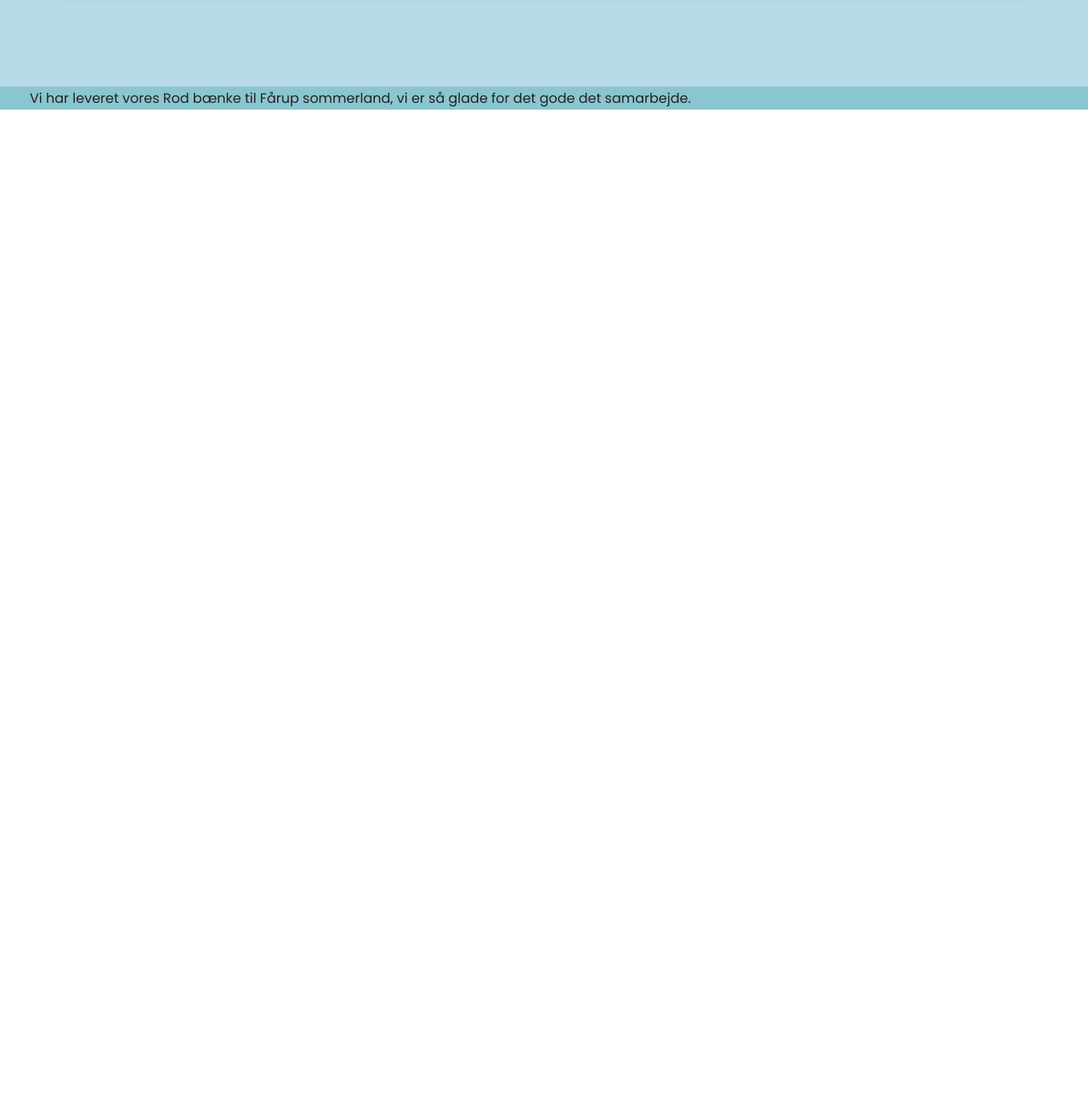
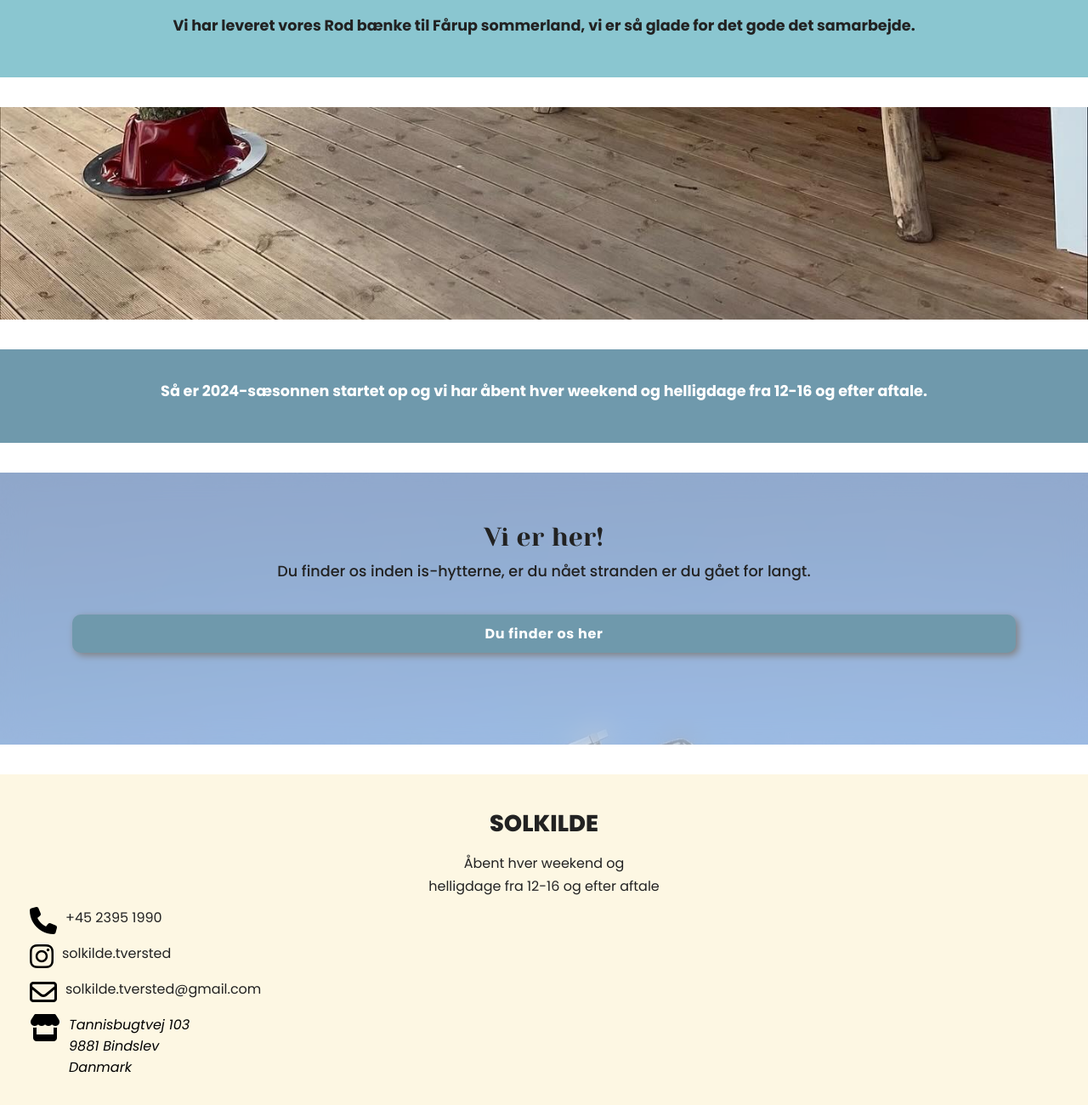
Before and after one commit to Veksoe/solkilde-mmd2, a plain HTML site: page index.html in a window 1280 px wide. Shown: the part 1498-2798 px from the top of the page at 85% size. Before the commit the page ends 2000 px from the top, so only its background shows below. Drawn offline with Linux system fonts and the light colour scheme; no server answers.

Commit message:
Index mobil done (umiddelbart)

```diff
--- a/assets/css/style.css
+++ b/assets/css/style.css
@@ -8,7 +8,7 @@
 
     /* COLORS */
     --primaryColor: #FDF7E3;
-    --secondaryColor: #B7D9E8;
+    --secondaryColor: #DBECF3;
     --accentColor: #8AC6D0;
     --interactableColor: #6F99AC;
     --hoverButtonColor: #638a9c;
@@ -51,15 +51,18 @@
     padding: 0 var(--mediumSpacing);
 }
 
-.backgroundAccent {
-    background: var(--accentColor);
-    padding: 0 var(--mediumSpacing);
+.blur {
+    background: rgba(255, 255, 255, 0.5);
+    padding: var(--largeSpacing);
+    height: 100%;
+    backdrop-filter: blur(15px);
+
 }
 
-.backgroundInteract {
-    background: var(--interactableColor);
-    padding: 0 var(--mediumSpacing);
-    color: var(--baseTextLightColor);
+.logo {
+    font-size: 1.7rem;
+    font-weight: 800;
+    text-transform: uppercase;
 }
 
 /* --- GENERALS --- */
@@ -73,13 +76,11 @@ main {
     grid-template-columns: var(--mediumSpacing) repeat(4, 1fr) var(--mediumSpacing);
 }
 
-footer {
-    background: var(--primaryColor);
-}
+
 
 section {
     grid-column: 2/-2;
-    min-height: 50vh;
+    min-height: 40vh;
 }
 
 article {}
@@ -93,12 +94,17 @@ img {
 
 a {
     font-family: "Poppins", sans-serif;
+    color: var(--baseTextDarkColor);
 
 }
 
 
+i {}
 
-i {}
+address {
+    font-family: "Poppins", sans-serif;
+    display: flex;
+}
 
 /* --- TEXT --- */
 h1,
@@ -145,6 +151,9 @@ p {
     font-family: "Poppins", sans-serif;
     font-size: var(--baseTextSizeMobile);
 }
+
+
+
 
 /* --- BUTTONS --- */
 button {
@@ -230,14 +239,36 @@ nav {
     justify-content: space-between;
 }
 
-nav p {
-    font-size: 1.7rem;
-    font-weight: 600;
-    text-transform: uppercase;
-}
 
 nav button {
     font-size: 2.5rem;
+}
+
+
+/* --- FOOTER --- */
+footer {
+    background: var(--primaryColor);
+    padding: var(--mediumSpacing);
+
+}
+
+footer p,
+footer h2 {
+    text-align: center;
+}
+
+footer a {
+    text-decoration: none;
+}
+
+footer div {
+    display: flex;
+    gap: var(--smallSpacing);
+    margin: var(--smallSpacing) 0;
+}
+
+footer i {
+    font-size: 2rem;
 }
 
 /* --- CONTAINERS --- */
@@ -246,8 +277,66 @@ nav button {
     display: flex;
     flex-wrap: wrap;
     gap: var(--standardSpacing);
+}
+
+
+
+/* --- BENTOBOX --- */
+
+.backgroundAccent {
+    background: var(--accentColor);
+    padding: var(--mediumSpacing);
+    font-weight: 700;
+    margin: var(--mediumSpacing) 0;
+    text-align: center;
+}
+
+.backgroundAccent p {
+    font-size: 1.1rem;
+}
+
+
+.bento .imgContainer {
+    height: 250px;
+}
+
+.bento .imgContainer img {
+    object-position: bottom;
+}
+
+.backgroundInteract {
+    background: var(--interactableColor);
+    padding: var(--mediumSpacing);
+    font-weight: 700;
+    margin-top: var(--mediumSpacing);
+    text-align: center;
 
 }
+
+.backgroundInteract p {
+    font-size: 1.1rem;
+    color: var(--baseTextLightColor);
+
+}
+
+
+/* --- HER ER VI --- */
+.herErVi h2 {
+    margin: 0;
+}
+
+.herErVi p {
+    font-size: 1.1rem;
+    font-weight: 500;
+}
+
+.herErVi {
+    background-image: url("../img/SolkildeEntry.jpg");
+    background-size: cover;
+    margin: var(--mediumSpacing) 0;
+    text-align: center;
+}
+
 
 /* --- PRODUKT CARD --- */
 
--- a/index.html
+++ b/index.html
@@ -20,7 +20,7 @@
 <body>
     <header class="fullWidth index">
         <nav>
-            <p>Solkilde</p> <!-- LOGO-->
+            <p class="logo">Solkilde</p>
             <button aria-label="menu"><i class="fa-solid fa-bars"></i></button>
             <!--https://fontawesome.com/icons/bars?f=classic&s=solid-->
         </nav>
@@ -54,10 +54,52 @@
                 <p>Vi har leveret vores Rod bænke til Fårup sommerland, vi er så glade for det gode det samarbejde. </p>
             </div>
 
+            <div class="imgContainer"><img src="./assets/img/faarupSommerlandBænk.jpg"
+                    alt="Rodbænk stående i Fårup Sommerland. "></div>
+
+            <div class="backgroundInteract">
+                <p>Så er 2024-sæsonnen startet op og vi har åbent hver weekend og
+                    helligdage fra 12-16 og efter aftale. </p>
+            </div>
+        </section>
+        <section class="herErVi fullWidth">
+            <div class="blur">
+                <h2 class="index">Vi er her!</h2>
+                <p>Du finder os inden is-hytterne, er du nået stranden er du gået for langt.</p>
+                <a class="btn"
+                    href="https://www.google.com/maps/place//data=!4m2!3m1!1s0x4648caab7d698fb9:0x775191254d55f188?sa=X&ved=1t:8290&ictx=111">Du
+                    finder os her</a>
+            </div>
+
         </section>
     </main>
 
     <footer>
+        <p class="logo">Solkilde</p>
+        <p>Åbent hver weekend og <br> helligdage fra 12-16 og efter aftale</p>
+        <div class="telefon">
+            <i class="fa-solid fa-phone"></i><a href="tel:+4523951990">+45 2395
+                1990</a><!--https://fontawesome.com/icons/phone?f=classic&s=solid-->
+        </div>
+        <div>
+            <i class="fa-brands fa-instagram"></i> <a href="">solkilde.tversted</a>
+            <!--https://fontawesome.com/icons/instagram?f=brands&s=solid-->
+        </div>
+        <div>
+            <i class="fa-regular fa-envelope"></i> <a
+                href="mailto:solkilde.tversted@gmail.com ">solkilde.tversted@gmail.com </a>
+            <!--https://fontawesome.com/icons/envelope?f=classic&s=regular-->
+        </div>
+        <div>
+            <i class="fa-solid fa-store"></i>
+            <address>Tannisbugtvej 103 <br>
+                9881 Bindslev<br>
+                Danmark</address> <!--https://fontawesome.com/icons/store?f=classic&s=solid-->
+        </div>
+        <div class="copyright">
+            <p></p>
+        </div>
+
 
     </footer>
 
```
Also changed, not shown: assets/img/SolkildeEntry.jpg (added), assets/img/faarupSommerlandBænk.jpg (added).
